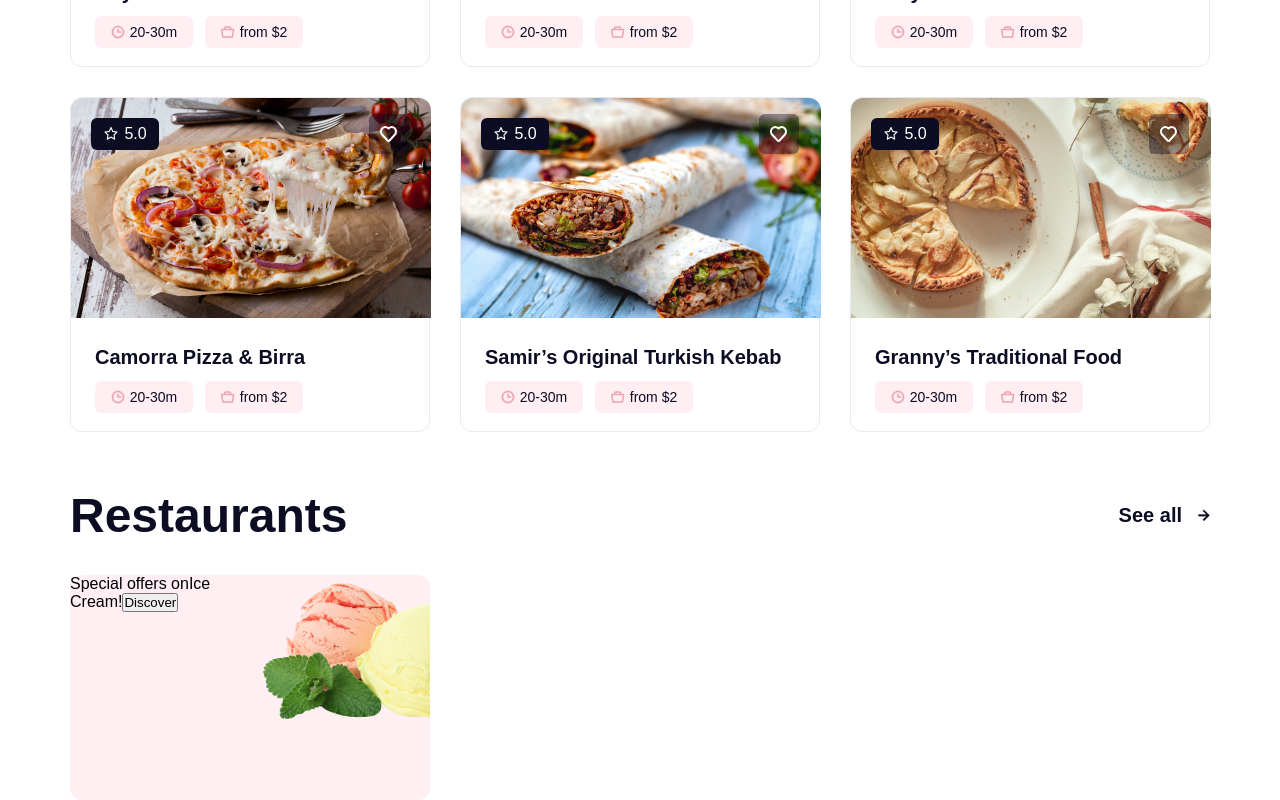
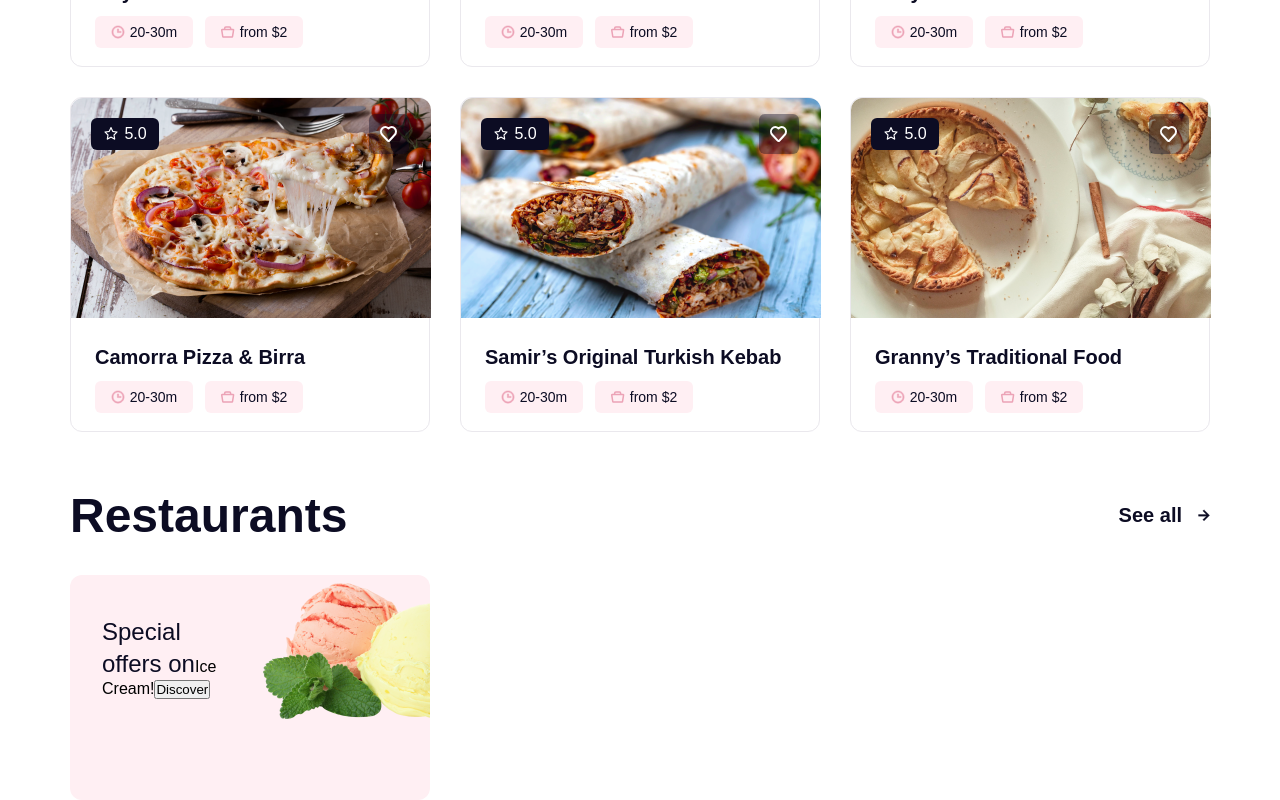
Before and after one commit to komilovmDev/Restaran, a React (Create React App) app in the folder client/: page / in a window 1280 px wide. Shown: the part 1167-1967 px from the top of the page. Built offline with nearby package versions, Linux system fonts and the light colour scheme.

Commit message:
shoop name style

```diff
--- a/client/src/style.css
+++ b/client/src/style.css
@@ -345,5 +345,12 @@ main {
 }
 
 .shopinfo {
+    padding: 41px 32px;
+}
 
+.shopName {
+    font-weight: 400;
+    font-size: 24px;
+    line-height: 32px;
+    color: #0C0C23;
 }
```
